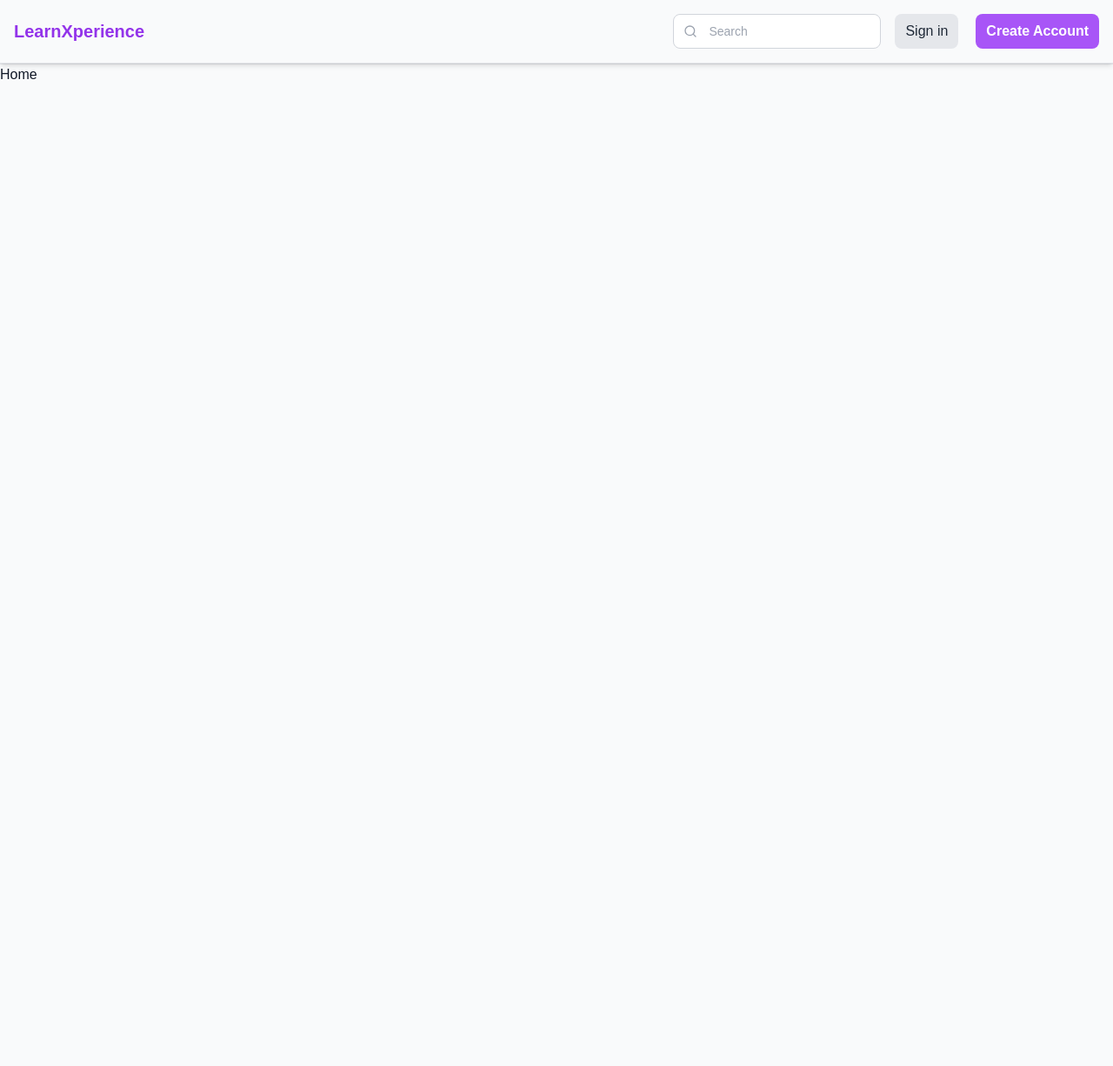
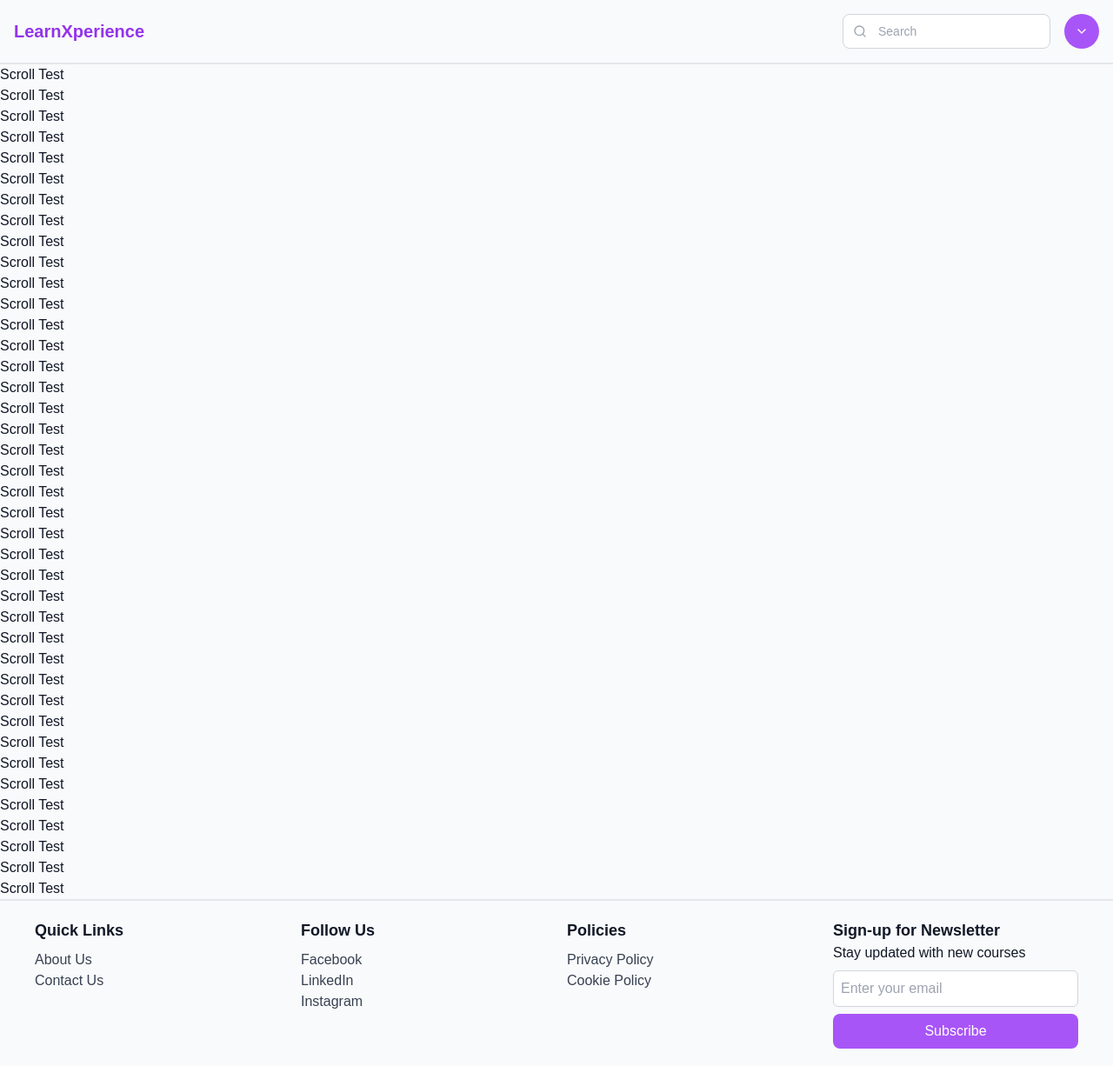
Before and after one commit to MahmoudMostafaDev/learnxperience, a Next.js app: page / in a window 1280 px wide. Shown: the whole page at 87% size. Before the commit the page ends 800 px from the top, so only its background shows below. Built offline with nearby package versions, Linux system fonts and the light colour scheme.

Commit message:
update: Updated the header and fixed the footer

```diff
--- /dev/null
+++ b/app/components/Footer.jsx
@@ -0,0 +1,56 @@
+import React from 'react';
+
+export default function Footer() {
+    return (
+        <footer className="bg-gray-50 border-t-2 w-full py-5 px-10 grid grid-cols-1 md:grid-cols-4 gap-6">
+            {/* Quick Links Section */}
+            <div className='flex flex-col gap-2'>
+                <h1 className='text-lg font-bold'>Quick Links</h1>
+                <ul>
+                    <li><a href="#" className="text-gray-700 hover:text-purple-600 transition-all duration-200 ease-in">About Us</a></li>
+                    <li><a href="#" className="text-gray-700 hover:text-purple-600 transition-all duration-200 ease-in">Contact Us</a></li>
+                </ul>
+            </div>
+
+            {/* Social Media Links */}
+            <div className='flex flex-col gap-2'>
+                <h1 className='text-lg font-bold'>Follow Us</h1>
+                <ul>
+                    <li><a href="#" className="text-gray-700 hover:text-purple-600 transition-all duration-200 ease-in">Facebook</a></li>
+                    <li><a href="#" className="text-gray-700 hover:text-purple-600 transition-all duration-200 ease-in">LinkedIn</a></li>
+                    <li><a href="#" className="text-gray-700 hover:text-purple-600 transition-all duration-200 ease-in">Instagram</a></li>
+                </ul>
+            </div>
+
+            {/* Policies Section */}
+            <div className='flex flex-col gap-2'>
+                <h1 className='text-lg font-bold'>Policies</h1>
+                <ul>
+                    <li><a href="#" className="text-gray-700 hover:text-purple-600 transition-all duration-200 ease-in">Privacy Policy</a></li>
+                    <li><a href="#" className="text-gray-700 hover:text-purple-600 transition-all duration-200 ease-in">Cookie Policy</a></li>
+                </ul>
+            </div>
+
+            {/* Newsletter Sign-up Form */}
+            <div className='flex flex-col'>
+                <h1 className='text-lg font-bold'>Sign-up for Newsletter</h1>
+                <form className='flex flex-col'>
+                    <label htmlFor="newsletter" className="mb-2 font-medium">Stay updated with new courses</label>
+                    <input
+                        type="email"
+                        id="newsletter"
+                        placeholder="Enter your email"
+                        className="p-2 border border-gray-300 rounded-md mb-2 focus:outline-none focus:ring-1 focus:ring-purple-300"
+                        required
+                    />
+                    <button
+                        type="submit"
+                        className="bg-purple-500 text-white rounded-lg p-2 hover:bg-purple-600 transition-all duration-200 ease-in"
+                    >
+                        Subscribe
+                    </button>
+                </form>
+            </div>
+        </footer>
+    );
+}
--- a/app/components/Navbar.jsx
+++ b/app/components/Navbar.jsx
@@ -1,20 +1,32 @@
-'use client'
+'use client';
 
-import React, { useState } from 'react';
+import React, { useState, useEffect } from 'react';
 import { Search, ChevronDown } from 'lucide-react';
 
 const Header = () => {
     const [isPopoverOpen, setIsPopoverOpen] = useState(false);
-    const [isLoggedIn, setIsLoggedIn] = useState(false);
+    const [isLoggedIn, setIsLoggedIn] = useState(true);
+    const [isSticky, setIsSticky] = useState(false);
+
+    useEffect(() => {
+        const handleScroll = () => {
+            setIsSticky(window.scrollY > 30);
+        };
+
+        window.addEventListener('scroll', handleScroll);
+        return () => {
+            window.removeEventListener('scroll', handleScroll);
+        };
+    }, []);
 
     const handleProfileClick = () => {
-        setIsPopoverOpen(!isPopoverOpen);
+        setIsPopoverOpen(prev => !prev);
     };
 
     return (
         <>
             {/* Main header */}
-            <header className="sticky top-0 z-20 bg-gray-50 shadow-md">
+            <header className={`sticky top-0 z-20 bg-gray-50 ${isSticky ? 'shadow-md' : ''}`}>
                 <div className="p-4 flex justify-between items-center">
                     <h1 className="text-xl font-bold text-purple-600">LearnXperience</h1>
 
@@ -34,6 +46,8 @@ const Header = () => {
                                 <button
                                     className="w-10 h-10 bg-purple-500 rounded-full flex items-center justify-center cursor-pointer"
                                     onClick={handleProfileClick}
+                                    aria-haspopup="true"
+                                    aria-expanded={isPopoverOpen}
                                 >
                                     <ChevronDown className="text-white" size={16} />
                                 </button>
@@ -45,26 +59,18 @@ const Header = () => {
                                             <p className="text-sm text-gray-500">@username</p>
                                         </div>
                                         <hr className="border-gray-200" />
-                                        <hr className="border-gray-200" />
                                         <div className="p-2">
-                                            <button className="block w-full text-left px-4 py-2 text-gray-700 hover:bg-purple-100">
-                                                Profile
-                                            </button>
-                                            <button className="block w-full text-left px-4 py-2 text-gray-700 hover:bg-purple-100">
-                                                Settings
-                                            </button>
-                                            <button className="block w-full text-left px-4 py-2 text-gray-700 hover:bg-purple-100">
-                                                Support
-                                            </button>
-                                            <button className="block w-full text-left px-4 py-2 text-gray-700 hover:bg-purple-100">
-                                                Sign out
-                                            </button>
+                                            {['Profile', 'Settings', 'Support', 'Sign out'].map(item => (
+                                                <button key={item} className="block w-full text-left px-4 py-2 text-gray-700 hover:bg-purple-100">
+                                                    {item}
+                                                </button>
+                                            ))}
                                         </div>
                                         <hr className="border-gray-300" />
                                         <div className="p-2 text-center text-xs text-gray-500">
-                                            <p>About</p>
-                                            <p>Privacy</p>
-                                            <p>Terms</p>
+                                            {['About', 'Privacy', 'Terms'].map(item => (
+                                                <p key={item}>{item}</p>
+                                            ))}
                                         </div>
                                     </div>
                                 )}
--- a/app/layout.js
+++ b/app/layout.js
@@ -1,6 +1,7 @@
 import localFont from "next/font/local";
 import "./globals.css";
 import Navbar from "./components/Navbar";
+import Footer from "./components/Footer";
 
 const geistSans = localFont({
   src: "./fonts/GeistVF.woff",
@@ -26,6 +27,7 @@ export default function RootLayout({ children }) {
       >
         <Navbar />
         {children}
+        <Footer />
       </body>
     </html>
   );
--- a/app/page.js
+++ b/app/page.js
@@ -3,7 +3,9 @@ import Image from "next/image";
 export default function Home() {
   return (
     <div>
-      Home
+      {Array.from({ length: 40 }, (_, index) => (
+        <h1 key={index}>Scroll Test</h1>
+      ))}
     </div>
   );
 }
```
